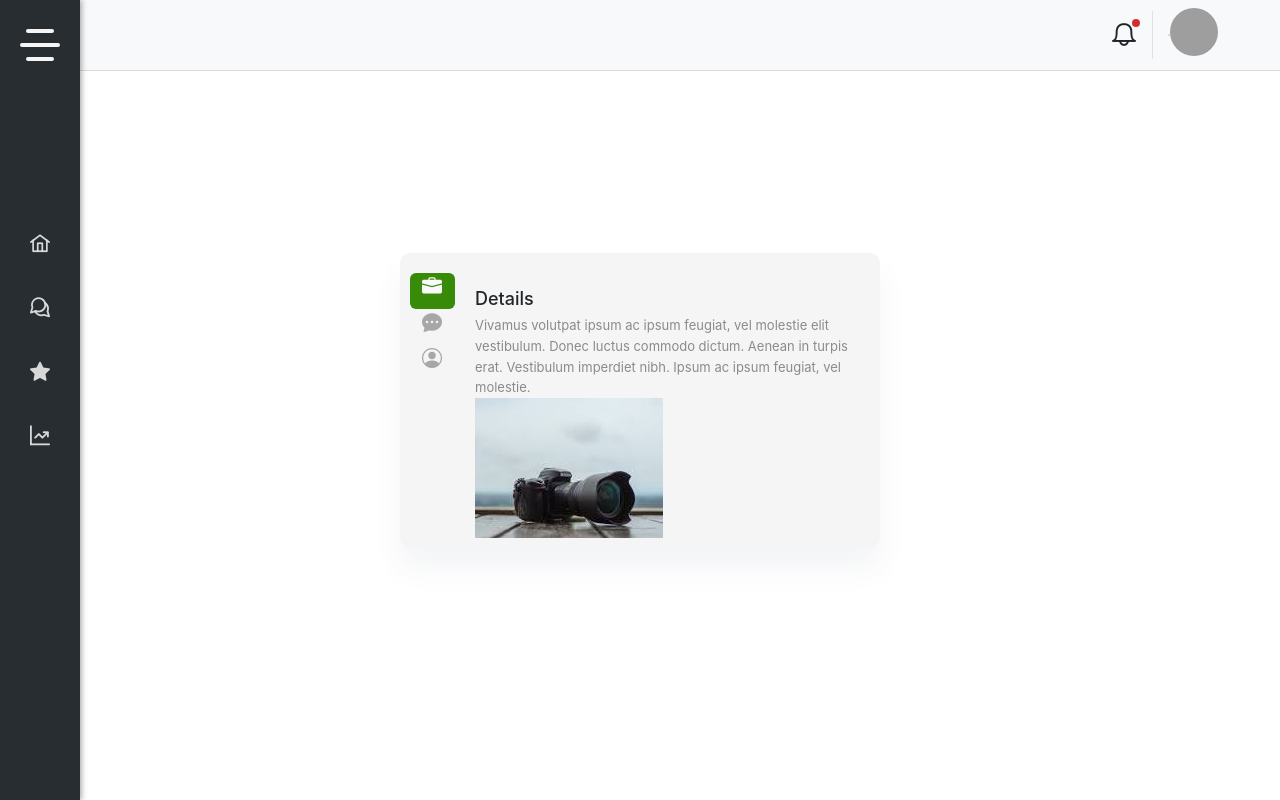
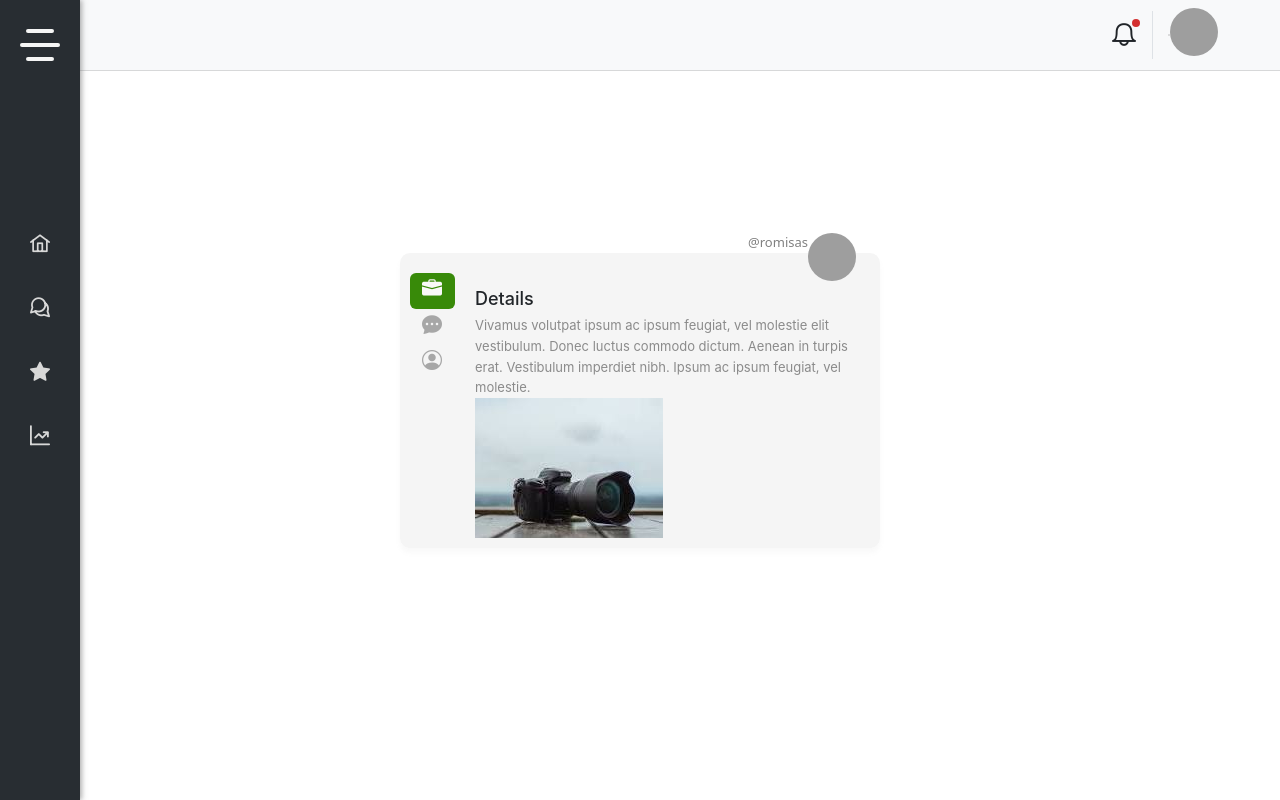
Before and after one commit to Bize-Official/Algo, a React (Create React App) app in the folder frontend/: page / in a window 1280 px wide. Built offline with nearby package versions, Linux system fonts and the light colour scheme; grey boxes are pictures that could not be loaded.

Commit message:
Added profile picture to a biz

```diff
--- a/frontend/src/components/widget/TWidget.module.css
+++ b/frontend/src/components/widget/TWidget.module.css
@@ -28,7 +28,7 @@
     width: 480px;
     height: auto;
     border-radius: 10px;
-    box-shadow: 0 20px 30px rgba(57, 76, 96, 0.06);
+    box-shadow: 0 5px 5px rgba(160, 160, 160, 0.06);
     transition: 0.3s;
     background: whitesmoke;
   }
@@ -43,7 +43,7 @@
     font-size: 14px;
     width: 100%;
     height: 36px;
-    padding: 0 0 0 12px;
+    padding: 4px 0 0 12px;
     background: transparent;
     border-radius: 6px;
     border: 0;
@@ -120,17 +120,22 @@
     background: var(--color-primary);
     color: #f9f9f9;
   }
-  .menuItem {
-    display: flex;
-    align-items: center;
-
-    border-radius: 5px;
-    color: rgb(216, 216, 216);
-    text-decoration: none;
-    transition: background-color 0.3s;
-
-  }
-
   .menuItem:hover {
     background-color: rgba(122, 124, 119, 0.2);
   }
+
+  .biz {
+    position: relative;
+  }
+  .biz .avatarContainer {
+    position: absolute;
+    display: flex;
+    flex-direction: row-reverse;
+    right: 5%;
+    top: -20px;
+
+  }
+  .biz .avatarContainer .username {
+    color: grey;
+    font-size: small;
+  }
--- a/frontend/src/components/widget/Test-widget.js
+++ b/frontend/src/components/widget/Test-widget.js
@@ -4,7 +4,7 @@ import styles from './TWidget.module.css';
 import { ScrollPanel } from 'primereact/scrollpanel';
 import DirectMessage from './components/dm';
 import { Button } from "primereact/button";
-
+import { Avatar } from "primereact/avatar";
 
 const content1 =
   <>
@@ -58,6 +58,12 @@ const buttons = [
 
     return (
       <>
+      <div className={styles.biz}>
+        <div className={styles.avatarContainer}>
+          <Avatar image="https://primefaces.org/cdn/primereact/images/avatar/amyelsner.png" label="Show" className="mr-2" size="large" shape="circle" />
+          <p className={styles.username}>@romisas</p>
+        </div>
+
         <article className={styles.card}>
           <div className={styles.buttons}>
             {buttons.map((button, index) => (
@@ -87,6 +93,7 @@ const buttons = [
             </div>
           </div>
         </article>
+        </div>
       </>
     );
   };
```
